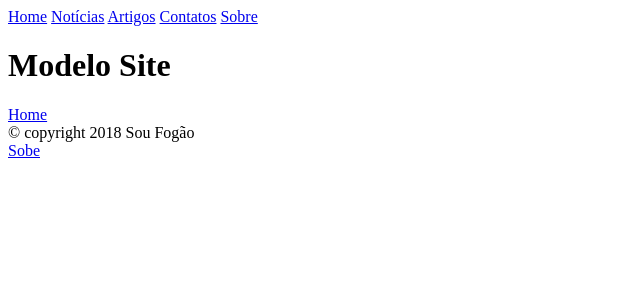
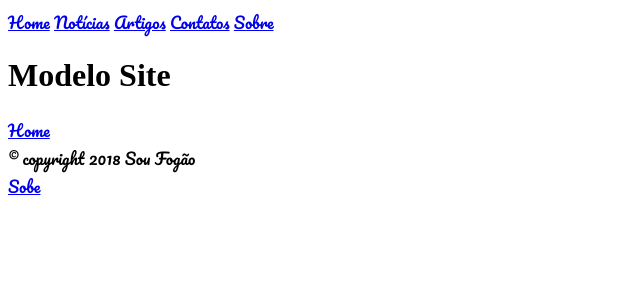
Before and after one commit to LoboMenezes/ProjetoNovo, a PHP site: page /modelo.html in a window 1280 px wide. Shown: the top 300 px of the page, without its empty margins (0-640 px from the left). Run offline with PHP 8.4, Linux system fonts and the light colour scheme.

Commit message:
modelo.menu att

```diff
--- a/Projeto GITHUB/modelo.css
+++ b/Projeto GITHUB/modelo.css
@@ -1,3 +1,20 @@
+
+nav  {
+	 font-family: pacifico;
+	  }
+
+footer {
+	 font-family: pacifico;
+	 {
+
+
+
+
+
+
+
+
+
 @media screen and (max-width: 992px) {
     body {
         background-color: blue;
--- a/Projeto GITHUB/modelo.html
+++ b/Projeto GITHUB/modelo.html
@@ -1,5 +1,6 @@
 <!DOCTYPE html>
 <html lang="pt-br">
+<link href="https://fonts.googleapis.com/css?family=Open+Sans|Pacifico|Roboto+Slab" rel="stylesheet">
 <head>
 <title>Projeto Git Hub</title>
 <meta charset="UTF-8">
```
